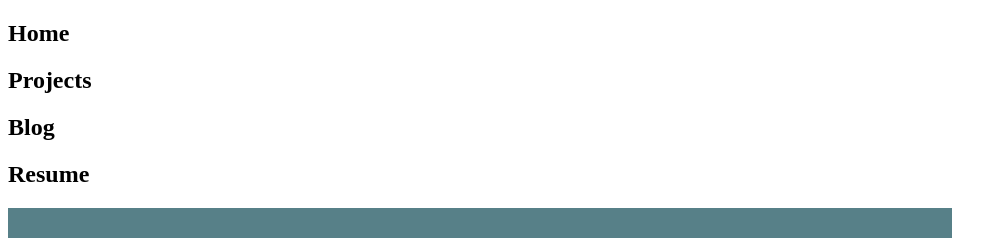
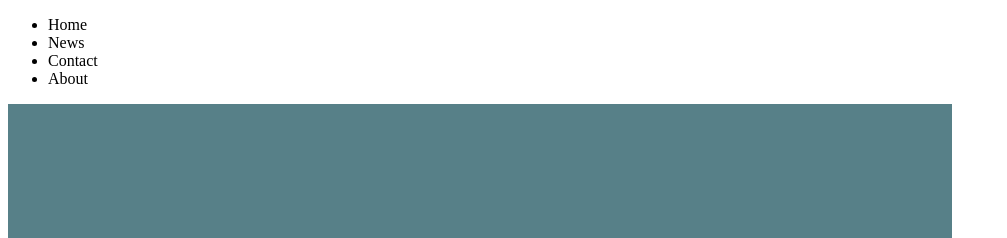
Before and after one commit to Jesika-C/jesika-c.github.io, a plain HTML site: page index.html in a window 1280 px wide. Shown: the top 238 px of the page, without its empty margins (0-1007 px from the left). Drawn offline with Linux system fonts and the light colour scheme; files that its build step writes are made by us from their sources.

Commit message:
Clean up html file

```diff
--- a/index.html
+++ b/index.html
@@ -7,24 +7,30 @@
 	  <link rel="stylesheet" href="styles.css">
     </head>
     <body>
-		<div>
-		<h2>Home</h2>
-    	<h2>Projects</h2>
-		<h2>Blog</h2>
-		<h2>Resume</h2>
-		</div>
+		<header>
+			<nav>
+				<ul>
+				  <li><a>Home</a></li>
+				  <li><a>News</a></li>
+				  <li><a>Contact</a></li>
+				  <li><a>About</a></li>
+				</ul>
+			</nav>
+		</header>
+
+		<main>
+			<section>
 				<div class="box">
 				<h1>Jesika Collens</h1>
 				<p>About me ....</p>
-		</div>
-		<div>
+			</section>
+			<section>
 				<h3>Projects</h3>
 				<h4>Website</h4>
 				<h4>Macropad</h4>
 				<h4>Game</h4>
 				<h4>Placeholder</h4>
-		</div>
-		<div></div>
+			</section>
+		</main>
     </body>
-
 </html>
```
Lines whose indentation alone changed are shown as unchanged.
